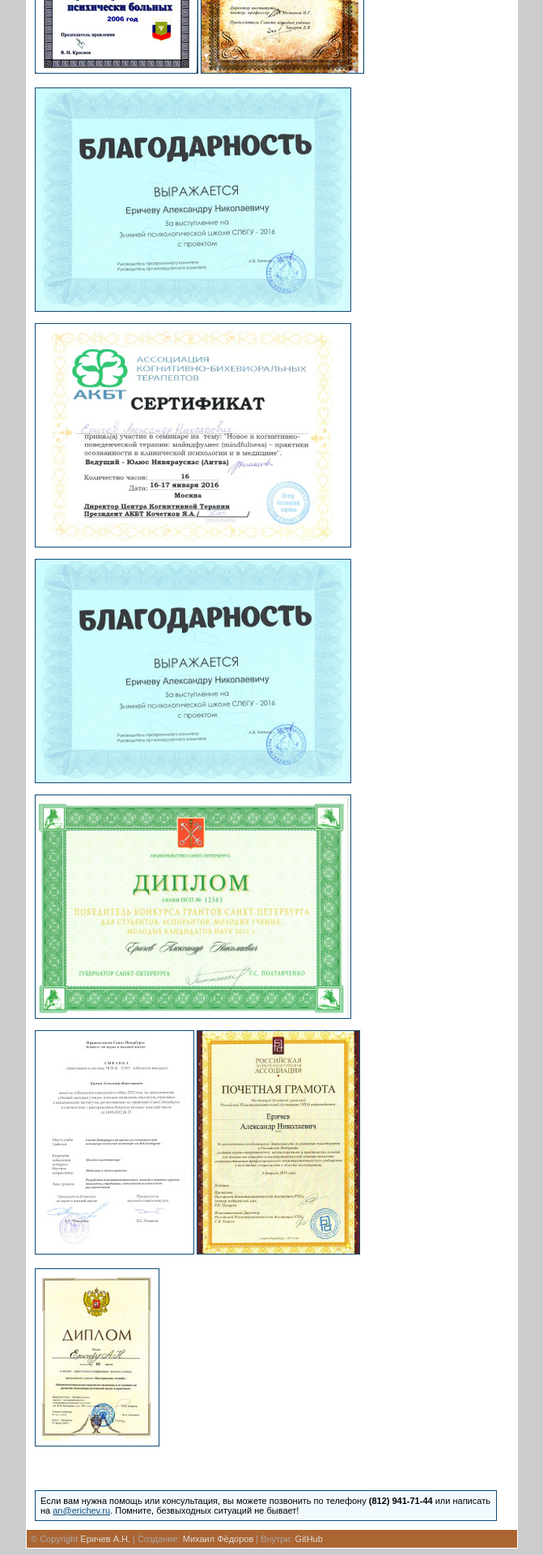
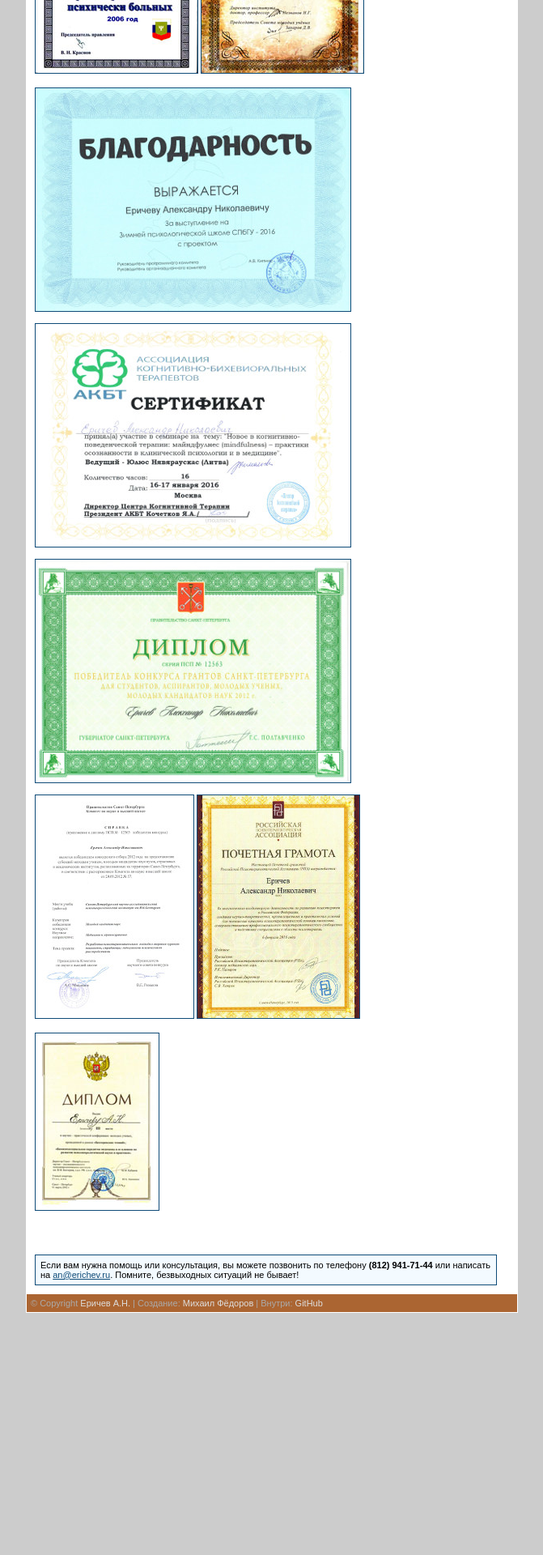
Before and after one commit to i-vanhoe/erichev.ru, a Jekyll site: the page built from _pages/bio/dip.html, in a window 1280 px wide. Shown: the part 2870-4790 px from the top of the page at 81% size, without its empty margins (304-975 px from the left). Built offline with Jekyll 4.4.1, drawn with Linux system fonts in a browser that asks for light colours; after the commit the page ends 4499 px from its top, so only the background shows below that.

Commit message:
Diplomas

```diff
--- a/_pages/bio/dip.html
+++ b/_pages/bio/dip.html
@@ -36,7 +36,6 @@
 
 <a href="/i/diplomas/thnks.jpg" data-lightbox="dip" data-title=""><img src="/i/diplomas/thnks_tn.jpg" border="1" alt="" /></a><br /><br />
 <a href="/i/diplomas/ozoz.jpg" data-lightbox="dip" data-title=""><img src="/i/diplomas/ozoz_tn.jpg" border="1" alt="" /></a><br /><br />
-<a href="/i/diplomas/thnks.jpg" data-lightbox="dip" data-title=""><img src="/i/diplomas/thnks_tn.jpg" border="1" alt="" /></a><br /><br />
 
 <a href="/i/diplomas/grant1.jpg" data-lightbox="dip" data-title=""><img src="/i/diplomas/grant1_tn.jpg" border="1" alt="" /></a><br /><br />
 
```
